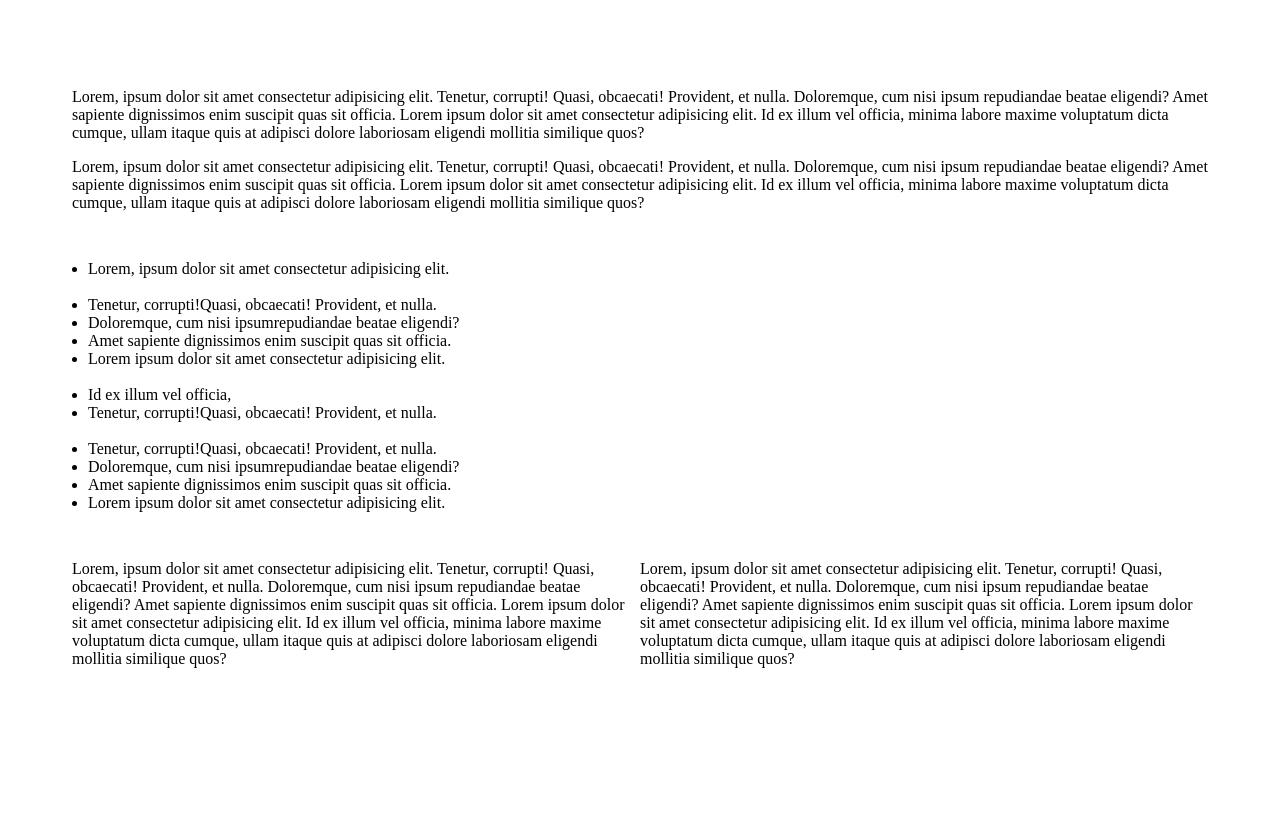
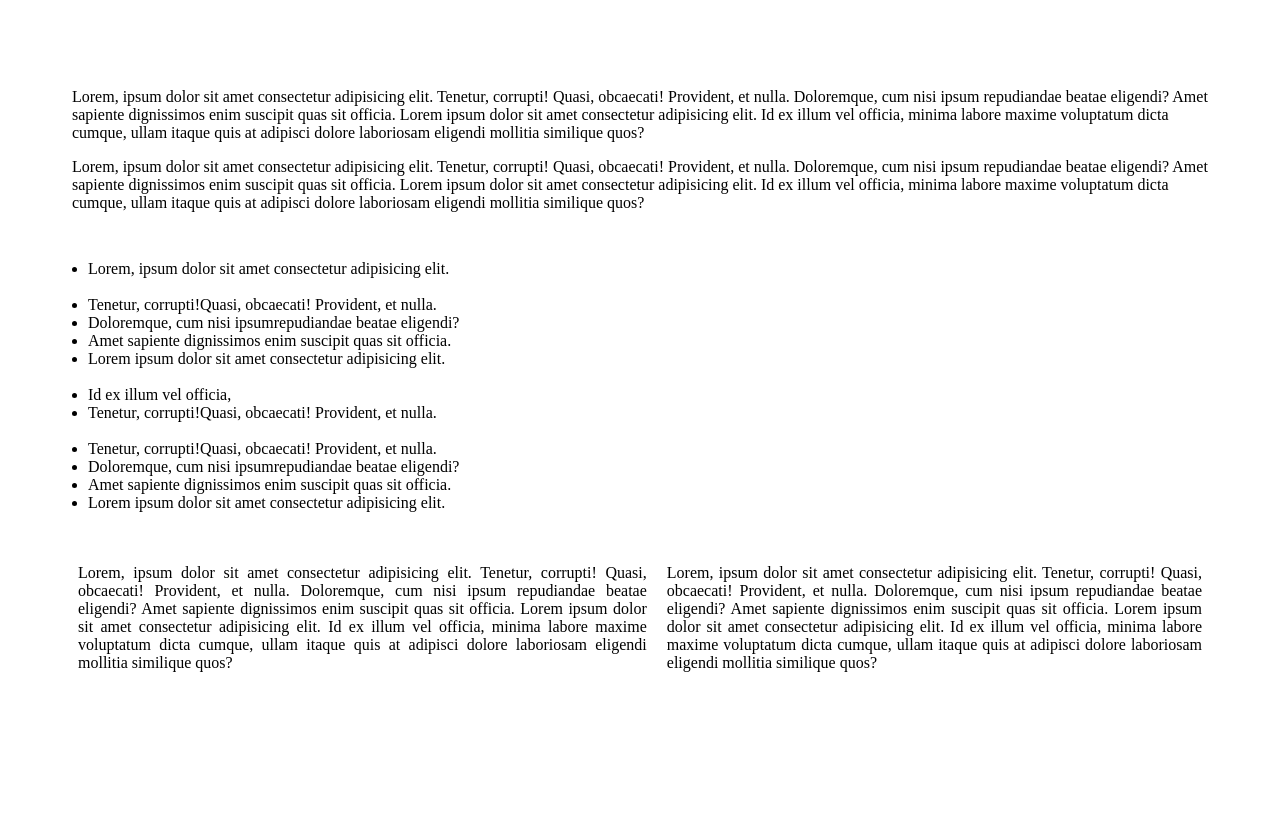
Before and after one commit to its-mohd-kaif/html-template1, a plain HTML site: page index.html in a window 1280 px wide. Drawn offline with Linux system fonts and the light colour scheme.

Commit message:
modification done

```diff
--- a/index.html
+++ b/index.html
@@ -50,32 +50,28 @@
         <li>Lorem ipsum dolor sit amet consectetur adipisicing elit.</li>
       </ul>
     </div>
+
+    <br>
+    <br>
     <!-- Third Paragraph -->
-    <div class="third">
-      <div class="row">
-        <div class="column">
-          <p>
-            Lorem, ipsum dolor sit amet consectetur adipisicing elit. Tenetur,
-            corrupti! Quasi, obcaecati! Provident, et nulla. Doloremque, cum
-            nisi ipsum repudiandae beatae eligendi? Amet sapiente dignissimos
-            enim suscipit quas sit officia. Lorem ipsum dolor sit amet
-            consectetur adipisicing elit. Id ex illum vel officia, minima labore
-            maxime voluptatum dicta cumque, ullam itaque quis at adipisci dolore
-            laboriosam eligendi mollitia similique quos?
-          </p>
-        </div>
-        <div class="column">
-          <p>
-            Lorem, ipsum dolor sit amet consectetur adipisicing elit. Tenetur,
-            corrupti! Quasi, obcaecati! Provident, et nulla. Doloremque, cum
-            nisi ipsum repudiandae beatae eligendi? Amet sapiente dignissimos
-            enim suscipit quas sit officia. Lorem ipsum dolor sit amet
-            consectetur adipisicing elit. Id ex illum vel officia, minima labore
-            maxime voluptatum dicta cumque, ullam itaque quis at adipisci dolore
-            laboriosam eligendi mollitia similique quos?
-          </p>
-        </div>
+    <div style="width: 100%;">
+      <div style="width: 45%; height: 250px; float: left; margin-left: 70px ; margin-right: 20px; text-align: justify;">
+        Lorem, ipsum dolor sit amet consectetur adipisicing elit. Tenetur,
+        corrupti! Quasi, obcaecati! Provident, et nulla. Doloremque, cum nisi
+        ipsum repudiandae beatae eligendi? Amet sapiente dignissimos enim
+        suscipit quas sit officia. Lorem ipsum dolor sit amet consectetur
+        adipisicing elit. Id ex illum vel officia, minima labore maxime
+        voluptatum dicta cumque, ullam itaque quis at adipisci dolore laboriosam
+        eligendi mollitia similique quos?
       </div>
-    </div>
+      <div style="margin-left: 45%; height: 250px; margin-right: 70px; text-align: justify">
+        Lorem, ipsum dolor sit amet consectetur adipisicing elit. Tenetur,
+        corrupti! Quasi, obcaecati! Provident, et nulla. Doloremque, cum nisi
+        ipsum repudiandae beatae eligendi? Amet sapiente dignissimos enim
+        suscipit quas sit officia. Lorem ipsum dolor sit amet consectetur
+        adipisicing elit. Id ex illum vel officia, minima labore maxime
+        voluptatum dicta cumque, ullam itaque quis at adipisci dolore laboriosam
+        eligendi mollitia similique quos?
+      </div>
   </body>
 </html>
--- a/styles.css
+++ b/styles.css
@@ -12,13 +12,3 @@
     padding-top: 1em;
     padding-left: 2.5em;
 }
-.third{
-    padding-top: 1em;
-    padding-left: 4em;
-    padding-right: 4em;
-    padding-bottom: 1em;
-}
-.column {
-    float: left;
-    width: 50%;
-  }
```
